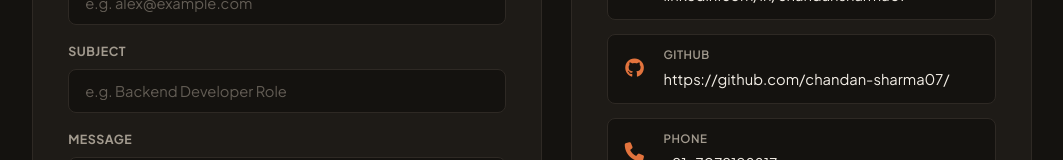
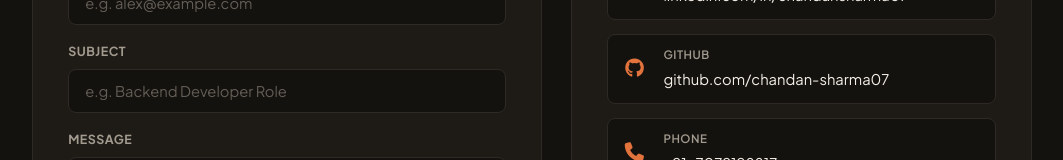
Before and after one commit to chandan-sharma07/developer-portfolio07, a React (Vite) app: page / in a window 1280 px wide. Shown: the part 6453-6613 px from the top of the page, without its empty margins (108-1171 px from the left). Built offline with nearby package versions, Linux system fonts and the light colour scheme.

Commit message:
fix: update GitHub profile and repository links across portfolio

```diff
--- a/src/components/Contact.jsx
+++ b/src/components/Contact.jsx
@@ -205,12 +205,12 @@
                 <div>
                   <p className="contact-label">GitHub</p>
                   <a
-                    href="https://github.com/chandan-sharma07/chandan-sharma07"
+                    href="https://github.com/chandan-sharma07"
                     target="_blank"
                     rel="noopener noreferrer"
                     className="contact-val"
                   >
-                    https://github.com/chandan-sharma07/
+                    github.com/chandan-sharma07
                   </a>
                 </div>
               </div>
--- a/src/components/Footer.jsx
+++ b/src/components/Footer.jsx
@@ -7,7 +7,7 @@
         <p className="footer-name">Chandan Kumar Sharma</p>
         <p className="footer-tagline">Building full-stack products, one deploy at a time.</p>
         <div className="footer-socials">
-          <a href="https://github.com/chandan-sharma07/chandan-sharma07" target="_blank" rel="noopener" aria-label="GitHub">
+          <a href="https://github.com/chandan-sharma07" target="_blank" rel="noopener" aria-label="GitHub">
             <i className="fab fa-github" />
           </a>
           <a href="https://linkedin.com/in/chandansharma07" target="_blank" rel="noopener" aria-label="LinkedIn">
--- a/src/components/Hero.jsx
+++ b/src/components/Hero.jsx
@@ -43,7 +43,7 @@
 
           <div className="hero-socials hero-fade" style={{ '--i': 6 }}>
             <a
-              href="https://github.com/chandan-sharma07/chandan-sharma07"
+              href="https://github.com/chandan-sharma07"
               target="_blank"
               rel="noopener"
               className="hero-social-icon"
--- a/src/components/Projects.jsx
+++ b/src/components/Projects.jsx
@@ -53,7 +53,7 @@
     tech: ['Node.js', 'Express.js', 'MySQL', 'MongoDB', 'Redis', 'JWT', 'Docker', 'Jest'],
     revealClass: 'reveal-left',
     links: {
-      github: 'https://github.com/chandan-sharma07/commercecore-api',
+      github: 'https://github.com/chandan-sharma07/CommerceCore-API',
     },
   },
 ]
```
